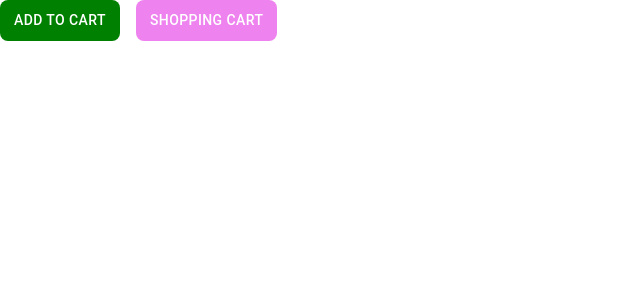
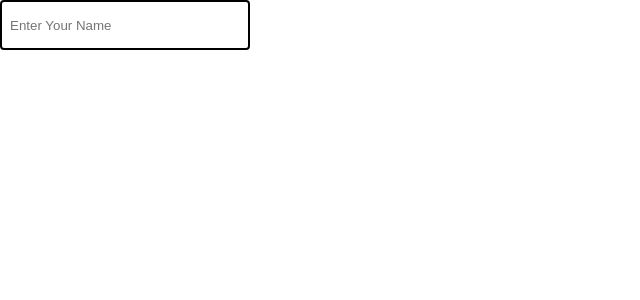
Before and after one commit to Emam-Bokhari/MUI, a React (Vite) app: page / in a window 1280 px wide. Shown: the top 300 px of the page, without its empty margins (0-640 px from the left). Built offline with nearby package versions, Linux system fonts and the light colour scheme.

Commit message:
feat(InputField): create InputField component with custom styling and outline color - added custom border, padding, and border-radius for the Input component - set outline color to blueviolet on focus - included placeholder text for input feild

```diff
--- a/src/App.jsx
+++ b/src/App.jsx
@@ -1,12 +1,12 @@
 import { Fragment } from "react";
 import { CssBaseline } from "@mui/material";
-import CustomButton from "./components/customComponent/CustomButton";
+import InputField from "./components/customComponent/InputField";
 
 export default function App() {
   return (
     <Fragment>
       <CssBaseline />
-      <CustomButton />
+      <InputField />
     </Fragment>
   );
 }
--- /dev/null
+++ b/src/components/customComponent/InputField.jsx
@@ -0,0 +1,19 @@
+import { Fragment } from "react";
+import { styled } from "@mui/material/styles";
+
+const Input = styled("input")(({ theme }) => ({
+  border: "2px solid black",
+  minHeight: "50px",
+  minWidth: "250px",
+  borderRadius: "4px",
+  padding: "0 8px",
+  outlineColor: "blueviolet",
+}));
+
+export default function InputField() {
+  return (
+    <Fragment>
+      <Input placeholder="Enter Your Name" />
+    </Fragment>
+  );
+}
```
